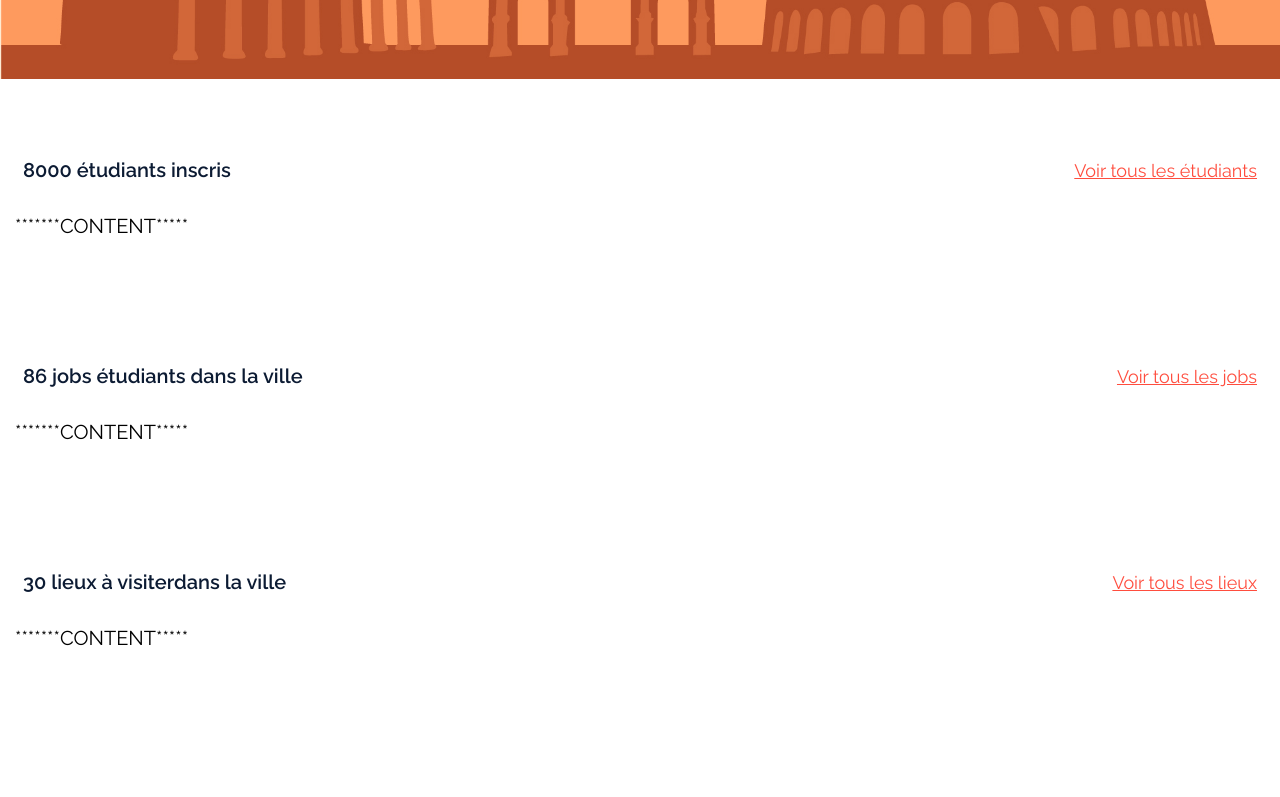
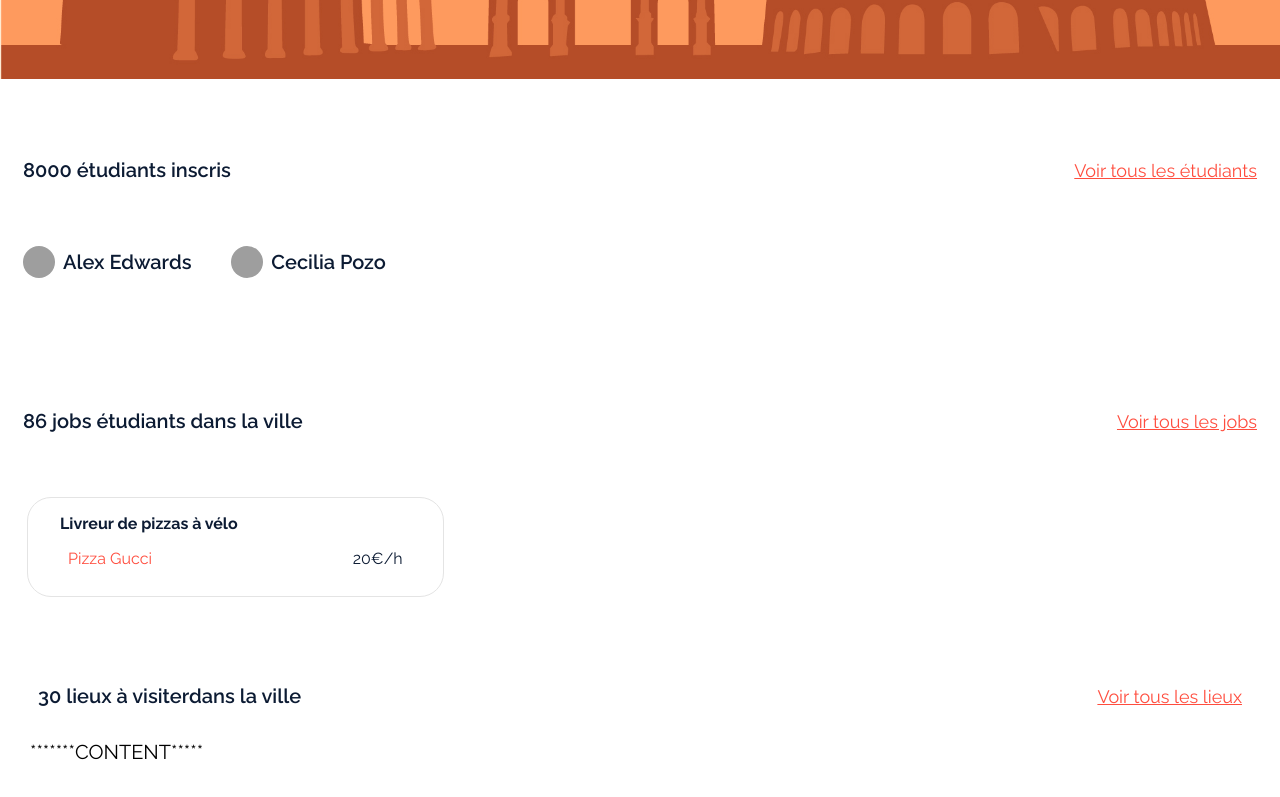
Before and after one commit to romain-cointet/tipi, a plain HTML site: page rome.html in a window 1280 px wide. Shown: the part 401-1198 px from the top of the page. Drawn offline with nearby package versions, Linux system fonts and the light colour scheme; grey boxes are pictures that could not be loaded.

Commit message:
add jobs preview

```diff
--- a/css/rome.css
+++ b/css/rome.css
@@ -1,5 +1,13 @@
 .my-s {
   margin: 1.5rem 0;
+}
+
+.my-4 {
+  margin: 4rem 0;
+}
+
+.mb-1 {
+  margin-bottom: 1rem;
 }
 
 header {
@@ -9,6 +17,11 @@ header {
   padding-top: 30vh;
 }
 
+.d-flex {
+  display: flex;
+}
+
+/* Cities */
 .city-name {
   height: 55px;
   width: 144px;
@@ -19,3 +32,33 @@ header {
   letter-spacing: 0;
   line-height: 55px;
 }
+
+/* Jobs */
+.job-entitled {
+  font-size: 16px;
+  font-weight: 700;
+  color: #0C1B33;
+}
+
+.job-society {
+  color: #FF4D3E;
+  font-family: Raleway;
+  font-size: 16px;
+}
+
+.job-salary {
+  color: #0C1B33;
+  font-family: Raleway;
+  font-size: 16px;
+  text-align: right;
+}
+
+.job-card {
+  height: 100px;
+}
+
+/* Locations */
+.landscape {
+  height: 130px;
+  border-radius: 24px;
+}
--- a/rome.html
+++ b/rome.html
@@ -9,6 +9,7 @@
   <link href="https://fonts.googleapis.com/css2?family=Playfair+Display:wght@900&family=Raleway:wght@400;600;700&display=swap" rel="stylesheet">
   <link rel="stylesheet" href="css/style.css">
   <link rel="stylesheet" href="css/rome.css">
+  <link rel="stylesheet" href="css/city.css">
 </head>
 
 <body class="">
@@ -50,12 +51,35 @@
           <a href="#">Voir tous les étudiants</a>
         </div>
       </div>
-      <div class="row">
-        <span>*******CONTENT*****</span>
+      <div class="row my-4">
+
+        <div class="col col-2">
+          <div class="user">
+            <span class="avatar">
+              <img src="https://source.unsplash.com/random/32x32" alt="">
+            </span>
+            <h3 class="user-name">
+              Alex Edwards
+            </h3>
+          </div>
+        </div>
+
+        <div class="col col-2">
+          <div class="user">
+            <span class="avatar">
+              <img src="https://source.unsplash.com/random/32x32" alt="">
+            </span>
+            <h3 class="user-name">
+              Cecilia Pozo
+            </h3>
+          </div>
+        </div>
+
       </div>
     </div>
 
     <div class="grid list" id="jobs">
+
       <div class="row">
         <div class="col col-8">
           <h3>86 jobs étudiants dans la ville</h3>
@@ -64,9 +88,17 @@
           <a href="#">Voir tous les jobs</a>
         </div>
       </div>
-      <div class="row">
-        <span>*******CONTENT*****</span>
+
+      <div class="row my-4">
+
+        <div class="col col-4 card card-secondary job-card">
+          <p class="job-entitled mb-1">Livreur de pizzas à vélo</p>
+          <div class="d-flex">
+            <p class="job-society col col-6">Pizza Gucci</p>
+            <p class="job-salary col col-6">20€/h</p>
           </div>
+        </div>
+
       </div>
 
       <div class="grid list" id="locations">
```
Lines whose indentation alone changed are shown as unchanged.
